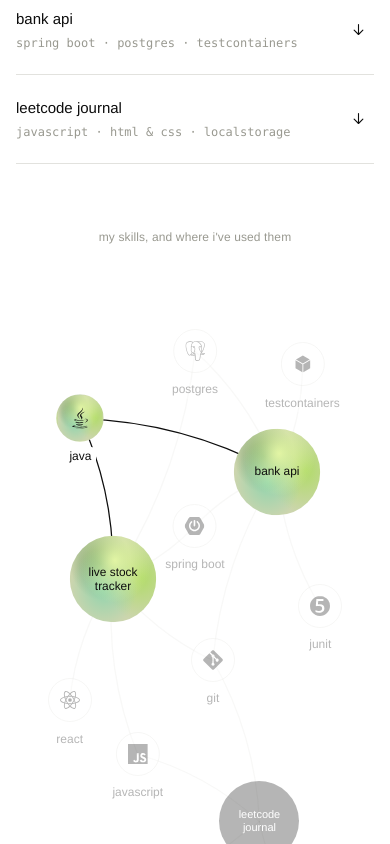
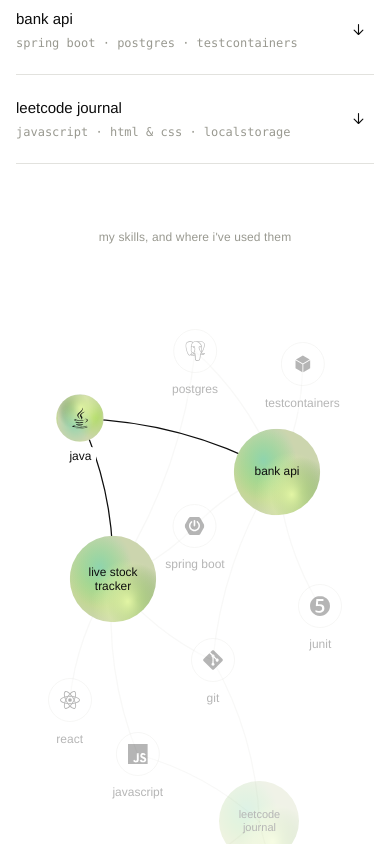
Before and after one commit to actuallycedric/portfolio-v3, a website built with Vite: page index.html in a window 390 px wide. Both pictures are taken after a click on the button "java". Shown: the part 2492-3336 px from the top of the page. Built offline with nearby package versions, Linux system fonts and the light colour scheme; files whose address does not match are found by name.

Commit message:
fixed mobile alignment/styling issues

```diff
--- a/index.html
+++ b/index.html
@@ -224,9 +224,9 @@
           <div class="web" role="group" aria-label="skills, linked to the projects that use them">
             <svg class="web-lines" aria-hidden="true"></svg>
 
-            <a class="node hub" href="#tracker" data-project="tracker" style="--x: 18%; --y: 52%; --mx: 27%; --my: 40%"><span class="dot">live stock tracker</span></a>
-            <a class="node hub" href="#bank-api" data-project="bank-api" style="--x: 58%; --y: 26%; --mx: 73%; --my: 24%"><span class="dot">bank api</span></a>
-            <a class="node hub" href="#lc-journal" data-project="lc-journal" style="--x: 74%; --y: 74%; --mx: 68%; --my: 76%"><span class="dot">leetcode journal</span></a>
+            <button class="node hub" type="button" data-project="tracker" style="--x: 18%; --y: 52%; --mx: 27%; --my: 40%"><span class="dot">live stock tracker</span></button>
+            <button class="node hub" type="button" data-project="bank-api" style="--x: 58%; --y: 26%; --mx: 73%; --my: 24%"><span class="dot">bank api</span></button>
+            <button class="node hub" type="button" data-project="lc-journal" style="--x: 74%; --y: 74%; --mx: 68%; --my: 76%"><span class="dot">leetcode journal</span></button>
 
             <button class="node skill" type="button" data-skill="java" style="--x: 24%; --y: 22%; --mx: 18%; --my: 16%"><span class="dot"><svg aria-hidden="true"><use href="/icons.svg#java" /></svg></span><span class="label">java</span></button>
             <button class="node skill" type="button" data-skill="spring-boot" style="--x: 38%; --y: 40%; --mx: 50%; --my: 32%"><span class="dot"><svg aria-hidden="true"><use href="/icons.svg#spring-boot" /></svg></span><span class="label">spring boot</span></button>
--- a/src/main.js
+++ b/src/main.js
@@ -186,11 +186,6 @@ document.querySelectorAll('.web').forEach((web) => {
       svg.append(path)
       edges.push({ hub, skill, path })
     }
-
-    // following a hub opens its project, not just scrolls to it
-    hub.addEventListener('click', () => {
-      row.open = true
-    })
   }
 
   // screen readers get the links the lines show
@@ -231,11 +226,15 @@ document.querySelectorAll('.web').forEach((web) => {
     web.querySelectorAll('.lit').forEach((el) => el.classList.remove('lit'))
   }
 
+  // touch fires pointerover on press, so holding a node would light it; taps
+  // go through the click handler below instead
   web.addEventListener('pointerover', (e) => {
+    if (e.pointerType !== 'mouse') return
     const node = e.target.closest('.node')
     if (node) light(node)
   })
   web.addEventListener('pointerout', (e) => {
+    if (e.pointerType !== 'mouse') return
     const node = e.target.closest('.node')
     if (node && !node.contains(e.relatedTarget)) clear()
   })
@@ -245,10 +244,10 @@ document.querySelectorAll('.web').forEach((web) => {
   })
   web.addEventListener('focusout', clear)
 
-  // touch has no hover, so a tap pins a skill until you tap it again or elsewhere
-  for (const [, skill] of skills) {
-    skill.addEventListener('click', () => {
-      pinned = pinned === skill ? null : skill
+  // touch has no hover, so a tap pins a node until you tap it again or elsewhere
+  for (const node of web.querySelectorAll('.node')) {
+    node.addEventListener('click', () => {
+      pinned = pinned === node ? null : node
       if (pinned) light(pinned)
       else clear()
     })
--- a/src/style.css
+++ b/src/style.css
@@ -55,6 +55,7 @@
 .pill:hover,
 .pill:focus-visible,
 .web .lit > .dot,
+.hub .dot,
 .row summary:hover .row-arrow,
 .row[open] .row-arrow,
 .connections li :hover > .go,
@@ -840,6 +841,8 @@ h2 {
   cursor: pointer;
   translate: -50% calc(var(--d) / -2);
   transition: opacity 0.3s;
+  /* a long press would otherwise select the label text */
+  user-select: none;
 }
 
 .hub {
@@ -868,8 +871,6 @@ h2 {
 
 .hub .dot {
   padding: 0.75rem;
-  background: var(--ink);
-  color: var(--bg);
   font-size: 0.8125rem;
   font-weight: 500;
   line-height: 1.2;
@@ -1102,6 +1103,10 @@ h2 {
   .handle:not(.email-address) {
     display: none;
   }
+  /* with the handle gone, nothing else pushes the arrow to the right edge */
+  .connections a .go {
+    margin-left: auto;
+  }
   .email-address {
     font-size: 0.8125rem;
   }
```
